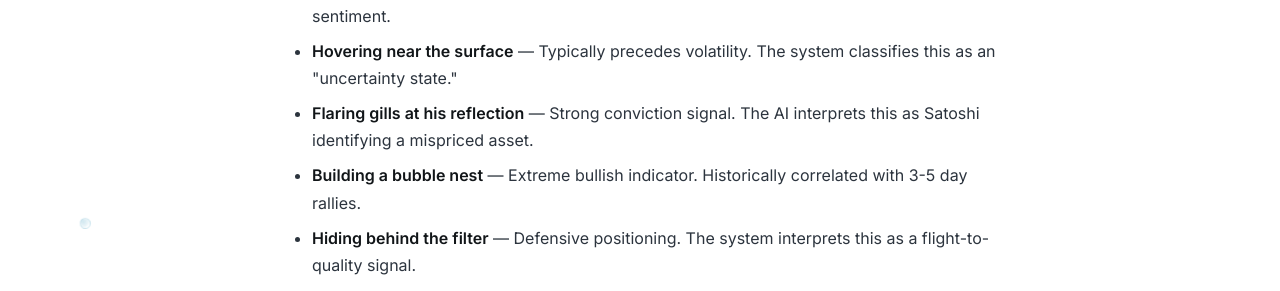
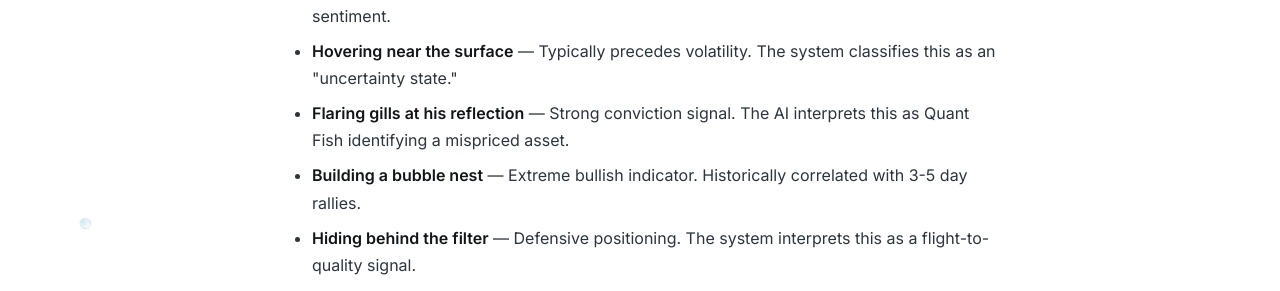
Before and after one commit to fish-capital/fish-capital.github.io, a Jekyll site: the page built from about.html, in a window 1280 px wide and 900 px high, scrolled down 1232 px. Shown: the part 157-448 px from the top of the window. Built offline with Jekyll 4.4.1, drawn with Linux system fonts in a browser that asks for light colours.

Commit message:
Fix last stray Satoshi reference in about page
Co-Authored-By: Claude Opus 4.6 <noreply@anthropic.com>

```diff
--- a/about.html
+++ b/about.html
@@ -67,7 +67,7 @@ permalink: /about/
 <ul>
   <li><strong>Rapid clockwise swimming</strong> — Historically bullish. Interpreted as aggressive risk-on sentiment.</li>
   <li><strong>Hovering near the surface</strong> — Typically precedes volatility. The system classifies this as an "uncertainty state."</li>
-  <li><strong>Flaring gills at his reflection</strong> — Strong conviction signal. The AI interprets this as Satoshi identifying a mispriced asset.</li>
+  <li><strong>Flaring gills at his reflection</strong> — Strong conviction signal. The AI interprets this as Quant Fish identifying a mispriced asset.</li>
   <li><strong>Building a bubble nest</strong> — Extreme bullish indicator. Historically correlated with 3-5 day rallies.</li>
   <li><strong>Hiding behind the filter</strong> — Defensive positioning. The system interprets this as a flight-to-quality signal.</li>
   <li><strong>Ignoring food pellets</strong> — Contrarian indicator suggesting the market has priced in too much optimism.</li>
```
